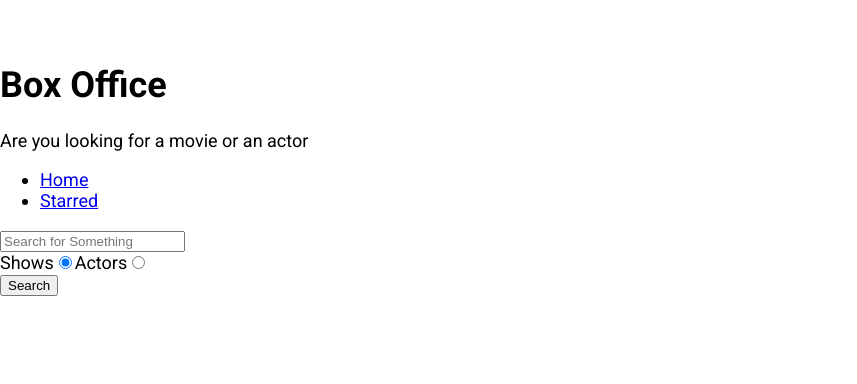
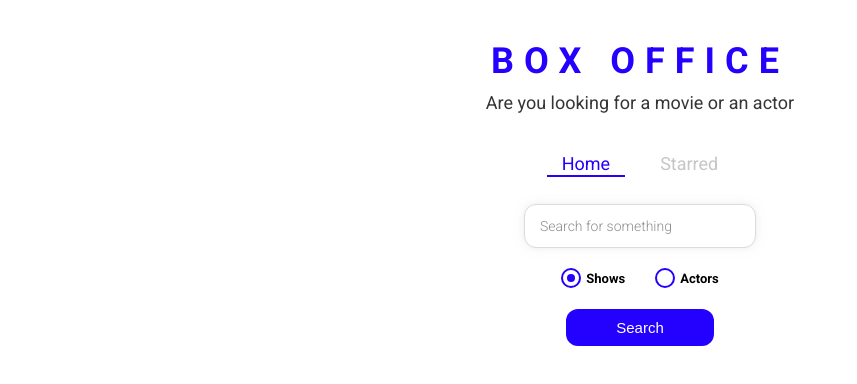
Before and after one commit to sujit2141/BoxOffice, a React (Create React App) app: page / in a window 1280 px wide. Shown: the top 384 px of the page, without its empty margins (0-857 px from the left). Built offline with nearby package versions, Linux system fonts and the light colour scheme.

Commit message:
styled the entire app

```diff
--- a/src/App.js
+++ b/src/App.js
@@ -1,26 +1,40 @@
 import React from 'react';
 import { Switch, Route } from 'react-router-dom';
+import { ThemeProvider } from 'styled-components';
+
 import Home from './pages/Home';
 import Starred from './pages/Starred';
 import Show from './pages/Show';
 
+const theme = {
+  mainColors: {
+    blue: '#2400ff',
+    gray: '#c6c6c6',
+    dark: '#353535',
+  },
+};
+
 function App() {
   return (
+    <ThemeProvider theme={theme}>
       <Switch>
         <Route exact path="/">
           <Home />
         </Route>
 
-      <Route path="/starred">
+        <Route exact path="/starred">
           <Starred />
         </Route>
+
         <Route exact path="/show/:id">
           <Show />
         </Route>
+
         <Route>
-        <div>Not Found</div>
+          <div>Not found</div>
         </Route>
       </Switch>
+    </ThemeProvider>
   );
 }
 
--- /dev/null
+++ b/src/components/CustomRadio.js
@@ -0,0 +1,66 @@
+import React from 'react';
+import styled from 'styled-components';
+
+const RadioWrapper = styled.label`
+  display: block;
+  position: relative;
+  padding-left: 25px;
+  cursor: pointer;
+  font-size: 13px;
+  user-select: none;
+  font-weight: 700;
+  line-height: 1.65;
+
+  input {
+    position: absolute;
+    opacity: 0;
+    cursor: pointer;
+  }
+
+  span {
+    position: absolute;
+    top: 0;
+    left: 0;
+    height: 16px;
+    width: 16px;
+    background-color: #fff;
+    border: 2px solid ${({ theme }) => theme.mainColors.blue};
+    border-radius: 50%;
+  }
+
+  input:checked ~ span {
+    background-color: #fff;
+    border: 2px solid ${({ theme }) => theme.mainColors.blue};
+  }
+
+  span:after {
+    content: '';
+    position: absolute;
+    display: none;
+  }
+
+  input:checked ~ span:after {
+    display: block;
+  }
+
+  span:after {
+    top: 4px;
+    left: 4px;
+    width: 8px;
+    height: 8px;
+    border-radius: 50%;
+    background: ${({ theme }) => theme.mainColors.blue};
+  }
+`;
+
+const CustomRadio = ({ label, ...restProps }) => {
+  return (
+    <RadioWrapper htmlFor={restProps.id}>
+      {label}
+      <input {...restProps} type="radio" />
+      <span />
+    </RadioWrapper>
+  );
+};
+
+export default CustomRadio;
--- a/src/components/Navs.jsx
+++ b/src/components/Navs.jsx
@@ -1,23 +1,32 @@
 import React from 'react';
-import {Link} from 'react-router-dom';
+import { useLocation } from 'react-router-dom';
+
+import { NavList, LinkStyled } from './Navs.styled';
 
 const LINKS = [
-  {to: '/', text: 'Home'},
-  {to: '/starred', text: 'Starred'},
-]
+  { to: '/', text: 'Home' },
+  { to: '/starred', text: 'Starred' },
+];
 
 const Navs = () => {
-  return <div>
-    <ul>
-      {
-        LINKS.map(item =>
-        <li key={item.to}>
-          <Link to={item.to}>{item.text}</Link>
-        </li> )
-      }
+  const location = useLocation();
 
-    </ul>
-  </div>;
+  return (
+    <div>
+      <NavList>
+        {LINKS.map(item => (
+          <li key={item.to}>
+            <LinkStyled
+              to={item.to}
+              className={item.to === location.pathname ? 'active' : ''}
+            >
+              {item.text}
+            </LinkStyled>
+          </li>
+        ))}
+      </NavList>
+    </div>
+  );
 };
 
 export default Navs;
--- /dev/null
+++ b/src/components/Navs.styled.js
@@ -0,0 +1,41 @@
+import styled from 'styled-components';
+import { Link } from 'react-router-dom';
+
+export const NavList = styled.ul`
+  display: flex;
+  justify-content: center;
+  list-style: none;
+  margin: 0 0 30px;
+  padding: 0;
+`;
+
+export const LinkStyled = styled(Link)`
+  margin: 0 10px;
+  padding: 3px 15px;
+  position: relative;
+  text-decoration: none;
+  color: ${({ theme }) => theme.mainColors.gray};
+  &.active {
+    color: ${({ theme }) => theme.mainColors.blue};
+    &:after {
+      content: '';
+      position: absolute;
+      display: block;
+      height: 2px;
+      left: 0%;
+      bottom: 0;
+      background-color: ${({ theme }) => theme.mainColors.blue};
+      animation: slide-in 0.3s ease-in forwards;
+      @keyframes slide-in {
+        from {
+          left: 50%;
+          width: 0;
+        }
+        to {
+          left: 0%;
+          width: 100%;
+        }
+      }
+    }
+  }
+`;
--- a/src/components/Title.jsx
+++ b/src/components/Title.jsx
@@ -1,10 +1,13 @@
 import React from 'react';
+import { TitleWrapper } from './Title.styled';
 
-const Title = ({title,subtitle}) => {
-  return (<div>
-    <h1>{title}</h1>
-    <p>{subtitle}</p>
-  </div>);
+const Title = ({ title, subtitle }) => {
+  return (
+    <TitleWrapper>
+      <h1>{title}</h1>
+      <p>{subtitle}</p>
+    </TitleWrapper>
+  );
 };
 
 export default Title;
--- /dev/null
+++ b/src/components/Title.styled.js
@@ -0,0 +1,18 @@
+import styled from 'styled-components';
+
+export const TitleWrapper = styled.div`
+  text-align: center;
+  margin: 0 0 40px;
+
+  h1 {
+    color: ${({ theme }) => theme.mainColors.blue};
+    letter-spacing: 10px;
+    text-transform: uppercase;
+    margin: 0 0 10px;
+  }
+
+  p {
+    color: ${({ theme }) => theme.mainColors.dark};
+    margin: 0;
+  }
+`;
--- a/src/pages/Home.js
+++ b/src/pages/Home.js
@@ -1,17 +1,22 @@
 import React, { useState } from 'react';
+import MainPageLayout from '../components/MainPageLayout';
+import { apiGet } from '../misc/config';
+import ShowGrid from '../components/show/ShowGrid';
 import ActorGrid from '../components/actor/ActorGrid';
-import MainPageLayout from '../components/MainPageLayout';
-import ShowGrid from '../components/show/ShowGrid';
-import { apiGet } from '../misc/config';
 import { useLastQuery } from '../misc/custom-hooks';
+import {
+  SearchInput,
+  RadioInputsWrapper,
+  SearchButtonWrapper,
+} from './Home.styled';
+import CustomRadio from '../components/CustomRadio';
 
 const Home = () => {
   const [input, setInput] = useLastQuery();
   const [results, setResults] = useState(null);
   const [searchOption, setSearchOption] = useState('shows');
 
-  const isShowSearch = searchOption === 'shows';
-
+  const isShowsSearch = searchOption === 'shows';
   const onSearch = () => {
     apiGet(`/search/${searchOption}?q=${input}`).then(result => {
       setResults(result);
@@ -32,12 +37,11 @@
     setSearchOption(ev.target.value);
   };
 
-  console.log(searchOption);
-
   const renderResults = () => {
     if (results && results.length === 0) {
       return <div>No results</div>;
     }
+
     if (results && results.length > 0) {
       return results[0].show ? (
         <ShowGrid data={results} />
@@ -45,43 +49,47 @@
         <ActorGrid data={results} />
       );
     }
+
     return null;
   };
 
   return (
     <MainPageLayout>
-      <input
-        typt="text"
-        placeholder="Search for Something"
+      <SearchInput
+        type="text"
+        placeholder="Search for something"
         onChange={onInputChange}
         onKeyDown={onKeyDown}
         value={input}
       />
-      <div>
-        <label htmlFor="shows-search">
-          Shows
-          <input
+
+      <RadioInputsWrapper>
+        <div>
+          <CustomRadio
+            label="Shows"
             id="shows-search"
-            type="radio"
             value="shows"
-            checked={isShowSearch}
+            checked={isShowsSearch}
             onChange={onRadioChange}
           />
-        </label>
-        <label htmlFor="actors-search">
-          Actors
-          <input
+        </div>
+
+        <div>
+          <CustomRadio
+            label="Actors"
             id="actors-search"
-            type="radio"
             value="people"
-            checked={!isShowSearch}
+            checked={!isShowsSearch}
             onChange={onRadioChange}
           />
-        </label>
-      </div>
-      <button type="button" onClick={onSearch}>
-        Search
-      </button>
+        </div>
+      </RadioInputsWrapper>
+
+      <SearchButtonWrapper>
+        <button type="button" onClick={onSearch}>
+          Search
+        </button>
+      </SearchButtonWrapper>
       {renderResults()}
     </MainPageLayout>
   );
--- /dev/null
+++ b/src/pages/Home.styled.js
@@ -0,0 +1,49 @@
+import styled from 'styled-components';
+
+export const SearchInput = styled.input`
+  display: block;
+  font-family: 'Roboto', sans-serif;
+  width: 200px;
+  margin: auto;
+  outline: none;
+  padding: 13px 15px;
+  border: 1px solid #dbdbdb;
+  box-shadow: 0px 0px 10px 0px rgba(219, 219, 219, 0.5);
+  font-size: 14px;
+  border-radius: 12px;
+  color: #8d8d8d;
+
+  &::placeholder {
+    font-weight: 300;
+    color: #8d8d8d;
+  }
+`;
+
+export const RadioInputsWrapper = styled.div`
+  display: flex;
+  justify-content: center;
+  margin: 20px 0;
+
+  div {
+    margin: 0 15px;
+  }
+`;
+
+export const SearchButtonWrapper = styled.div`
+  text-align: center;
+  margin-bottom: 35px;
+
+  button {
+    color: #fff;
+    background-color: ${({ theme }) => theme.mainColors.blue};
+    margin: auto;
+    padding: 10px 50px;
+    font-size: 15px;
+    border: none;
+    outline: none;
+    border-radius: 12px;
+    &:hover {
+      cursor: pointer;
+    }
+  }
+`;
```
Lines whose indentation alone changed are shown as unchanged.
